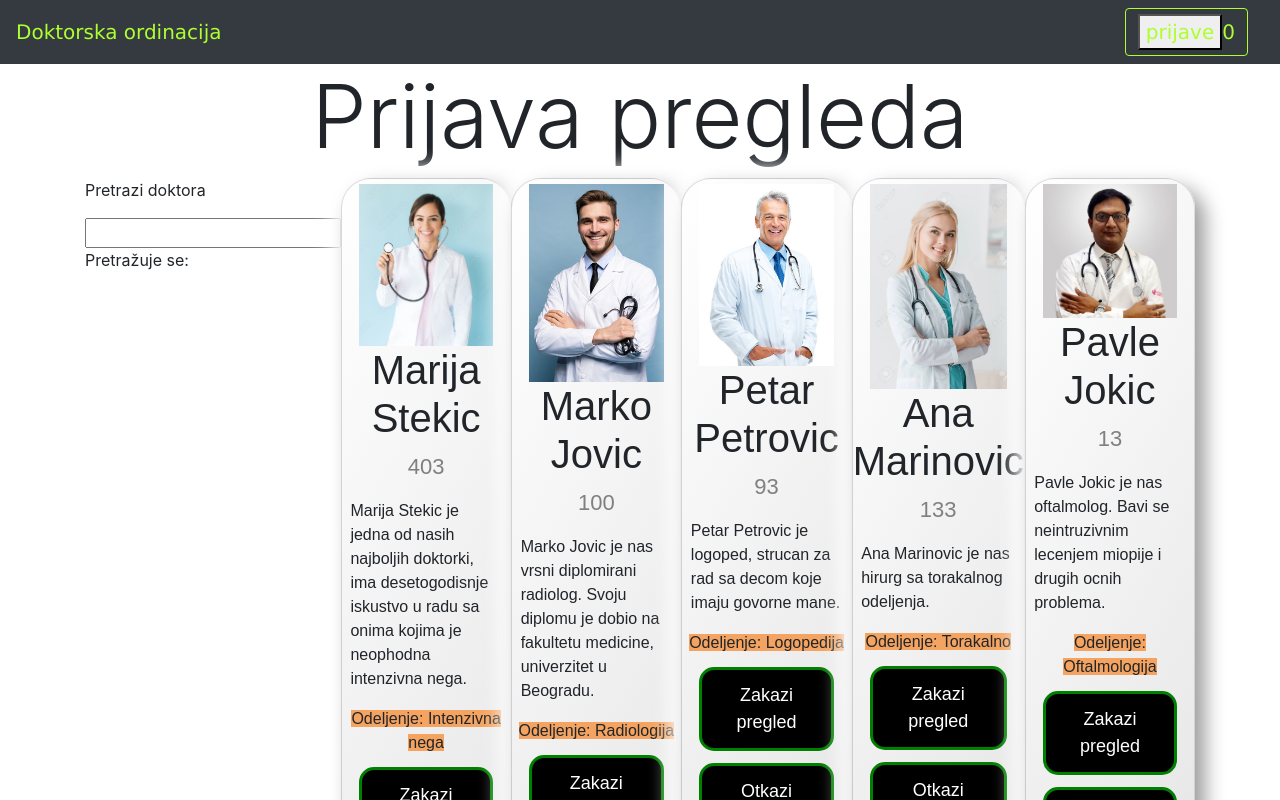
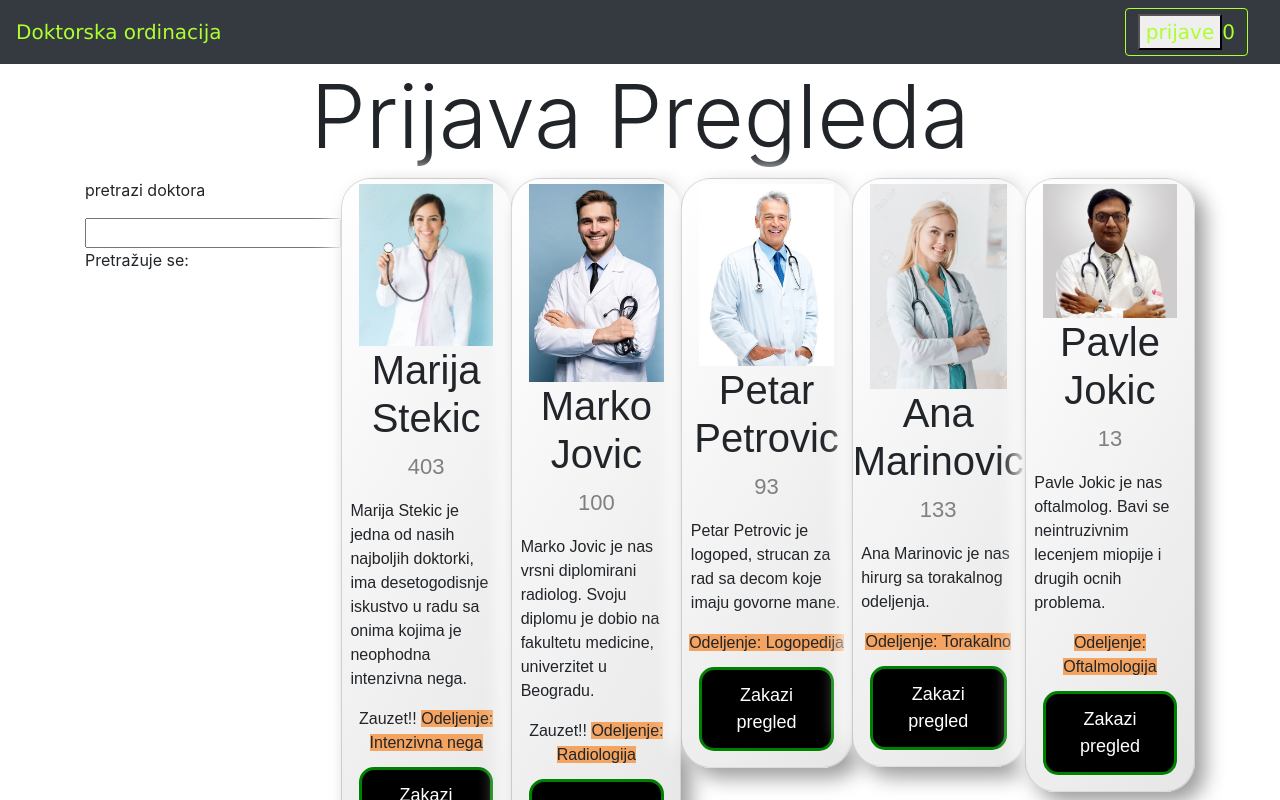
Before and after one commit to magneticant/ITEH-treci-domaci, an Angular app: page /home in a window 1280 px wide. Shown: the top 800 px of the page. Built offline with nearby package versions, Linux system fonts and the light colour scheme.

Commit message:
Zavrsen rad sa appointmentima. Dodati pipeovi za naslov i pretragu. Promenjena logika rada dugmica zakazi i otkazi pregled. Dodat subscribe za niz prijava i iskoriscen Observer patern.

```diff
--- a/src/app/appointment/appointment.component.html
+++ b/src/app/appointment/appointment.component.html
@@ -1,7 +1,12 @@
-<h2>Trenutno nema prijava.</h2>
+<h2 *ngIf="isEmpty; else doctors">Trenutno nema prijava.</h2>
+<ng-template #doctors>
+
+
 <app-doctor
 *ngFor="let item of appointmentArray"
 [doctor] = "item"
 (appointmentMade)="add(item)"
 (AppointmentCanceled)="subtract(item)"
 ></app-doctor>
+
+</ng-template>
--- a/src/app/appointment/appointment.component.ts
+++ b/src/app/appointment/appointment.component.ts
@@ -16,6 +16,11 @@ export class AppointmentComponent implements OnInit{
 
   ngOnInit(): void {
     this.appointmentArray = this.appointmentService.appointmentArray;
+    this.appointmentService.arrayLength.subscribe(length=>{
+        if(length > 0){
+          this.isEmpty = false;
+        }else this.isEmpty = true;
+    });
   }
 
   add(item:Doctor){
--- a/src/app/doctor/doctor.component.html
+++ b/src/app/doctor/doctor.component.html
@@ -10,15 +10,18 @@
     <p class="sala" *ngIf="isShown">{{doctor.room}}</p>
     <p class="description">{{doctor.description}}</p>
     <p>
+      <span *ngIf ="doctor.appointmentCount > 0">Zauzet!! </span>
       <span appBrownEl>Odeljenje: {{doctor.department}}</span>
 
       <button
+      *ngIf="!isAppointmentPage"
       [ngClass]="{ classButtonClick: buttonClick}"
       (click)="onAddAppointment()"
     >
       Zakazi pregled
     </button>
     <button
+      *ngIf="isAppointmentPage"
       [ngClass]="{ classButtonClick: buttonClick}"
       (click)="onRemoveAppointment()"
     >
--- a/src/app/doctor/doctor.component.ts
+++ b/src/app/doctor/doctor.component.ts
@@ -1,4 +1,5 @@
 import { Component, EventEmitter, Input, Output } from '@angular/core';
+import { Router } from '@angular/router';
 import { Doctor } from '../home/doctor';
 
 @Component({
@@ -14,7 +15,22 @@ export class DoctorComponent {
   appNumber:number = 0;
   @Output() appointmentMade = new EventEmitter<number>();
   @Output() appointmentCanceled = new EventEmitter<number>();
+  isAppointmentPage: boolean;
+  startingNUmber: number;
 
+  constructor(private router:Router){
+    // if(this.router.url === '/appointment')
+    // this.isAppointmentPage = true;
+  }
+
+  ngOnInit(): void{
+    this.startingNUmber = this.doctor.appointmentCount;
+
+    if(this.router.url === '/appointment')
+    this.isAppointmentPage = true;
+    else
+    this.isAppointmentPage = false;
+  }
 
   onAddAppointment(){
     if(this.doctor.available == true){
--- a/src/app/header/header.component.ts
+++ b/src/app/header/header.component.ts
@@ -1,4 +1,5 @@
 import { Component, Input } from '@angular/core';
+import { AppointmentService } from '../services/appointment.service';
 
 
 @Component({
@@ -8,4 +9,8 @@ import { Component, Input } from '@angular/core';
 })
 export class HeaderComponent {
   @Input() appointments: number = 0;
+
+  constructor(private appointmentService:AppointmentService){
+    appointmentService.arrayLength.subscribe(length=> (this.appointments = length));
+  }
 }
--- a/src/app/home/home.component.html
+++ b/src/app/home/home.component.html
@@ -1,12 +1,12 @@
 <div>
-    <h1 class="display-2 text-center">{{ heading }}</h1>
+    <h1 class="display-2 text-center">{{ heading | titlecase}}</h1>
   </div>
 <div class="container">
 
 <div>
-  <p>Pretrazi doktora</p>
+  <p>{{'Pretrazi doktora' | lowercase}}</p>
   <input type="text" [(ngModel)] = "search">
-  <p>Pretražuje se: {{search}}</p>
+  <p>Pretražuje se: {{search | titlecase}}</p>
 </div>
 
   <app-doctor
```
